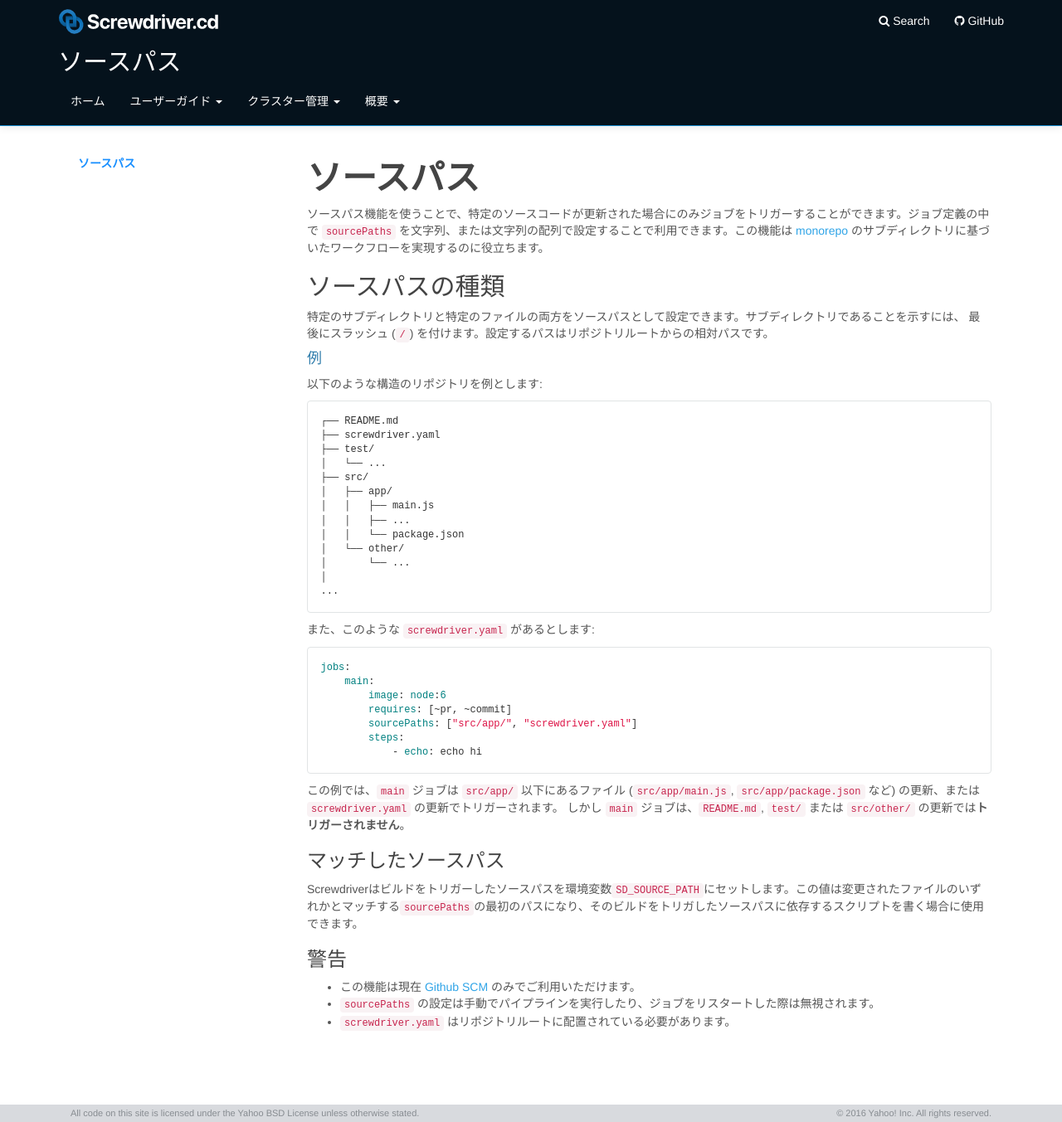
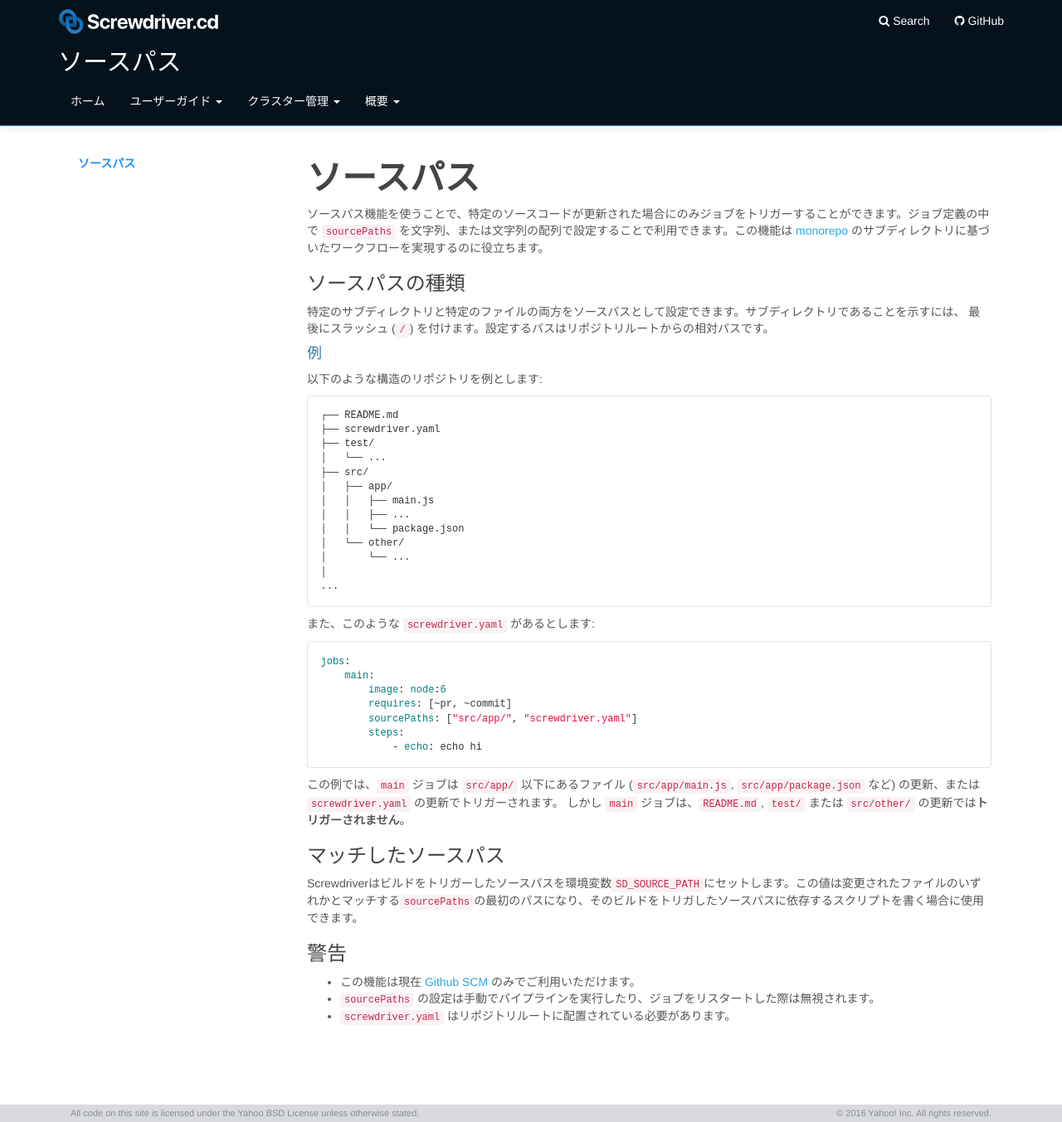
Before and after one commit to screwdriver-cd/guide, a Jekyll site: the page built from docs/ja/user-guide/configuration/sourcePaths.md, in a window 1280 px wide and 1353 px high. Shown: the whole window at 83% size. Built offline with Jekyll 4.4.1, drawn with Linux system fonts in a browser that asks for light colours.

```diff
--- a/docs/ja/user-guide/configuration/sourcePaths.md
+++ b/docs/ja/user-guide/configuration/sourcePaths.md
@@ -12,7 +12,7 @@ toc:
 
 ソースパス機能を使うことで、特定のソースコードが更新された場合にのみジョブをトリガーすることができます。ジョブ定義の中で `sourcePaths` を文字列、または文字列の配列で設定することで利用できます。この機能は [monorepo](https://developer.atlassian.com/blog/2015/10/monorepos-in-git) のサブディレクトリに基づいたワークフローを実現するのに役立ちます。
 
-## ソースパスの種類
+### ソースパスの種類
 
 特定のサブディレクトリと特定のファイルの両方をソースパスとして設定できます。サブディレクトリであることを示すには、 最後にスラッシュ (`/`) を付けます。設定するパスはリポジトリルートからの相対パスです。
 
```
